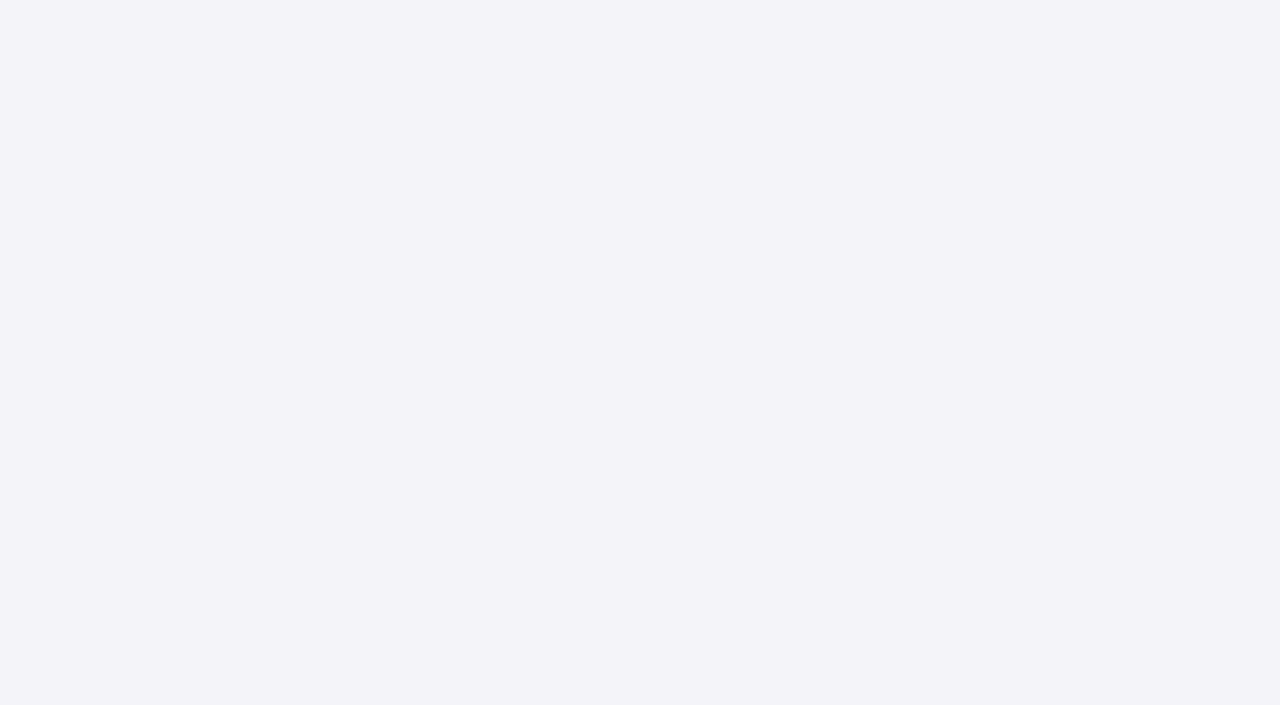
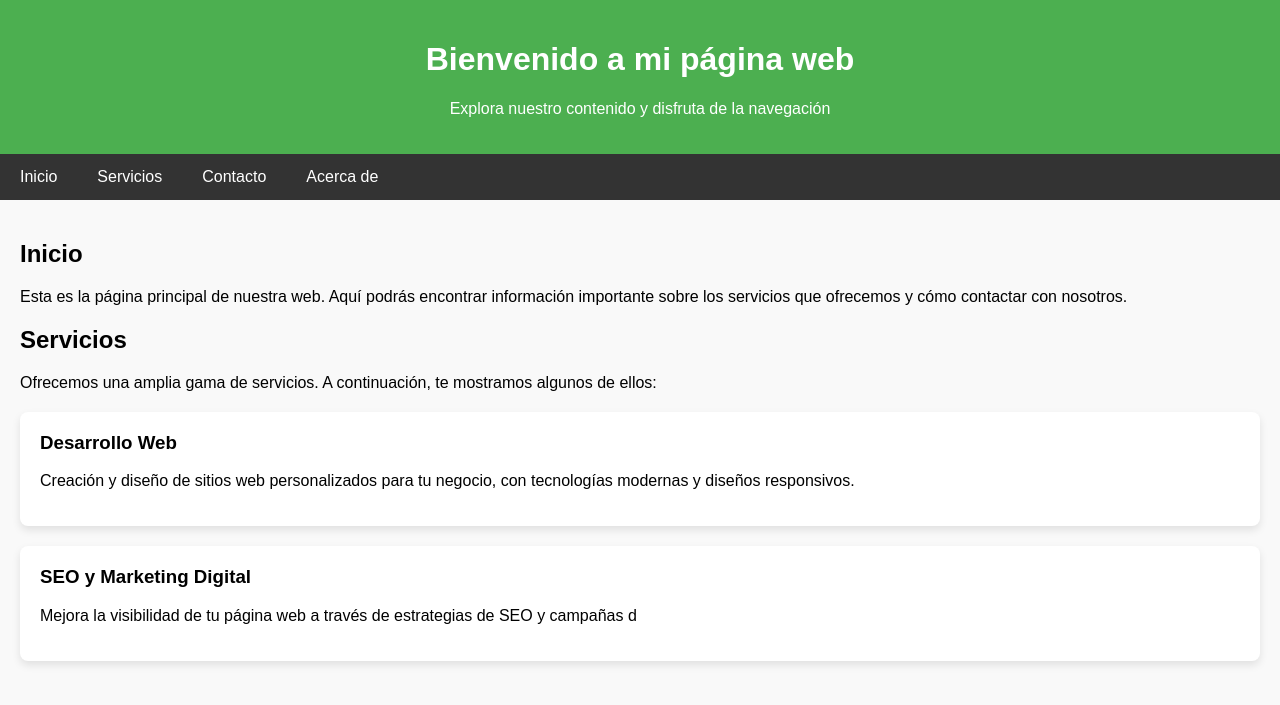
Before and after one commit to kevinval2/kevinval, a plain HTML site: page index.html in a window 1280 px wide. Drawn offline with Linux system fonts and the light colour scheme.

Commit message:
Update index.html

```diff
--- a/index.html
+++ b/index.html
@@ -4,10 +4,96 @@
     <meta charset="UTF-8">
     <meta name="viewport" content="width=device-width, initial-scale=1.0">
     <meta http-equiv="X-UA-Compatible" content="ie=edge">
-    <title>Página Web Básica</title>
-    <!-- Estilos opcionales -->
+    <title>Mi Página Web</title>
+    <!-- Estilos internos -->
     <style>
         body {
             font-family: Arial, sans-serif;
-            background-color: #f4f4f9;
             margin: 0;
+            padding: 0;
+            background-color: #f9f9f9;
+        }
+        header {
+            background-color: #4CAF50;
+            color: white;
+            text-align: center;
+            padding: 20px 0;
+        }
+        nav {
+            background-color: #333;
+            overflow: hidden;
+        }
+        nav a {
+            color: white;
+            padding: 14px 20px;
+            text-decoration: none;
+            float: left;
+        }
+        nav a:hover {
+            background-color: #ddd;
+            color: black;
+        }
+        .container {
+            padding: 20px;
+        }
+        section {
+            margin-bottom: 20px;
+        }
+        footer {
+            background-color: #333;
+            color: white;
+            text-align: center;
+            padding: 10px 0;
+            position: relative;
+            bottom: 0;
+            width: 100%;
+        }
+        .card {
+            background-color: #fff;
+            border-radius: 8px;
+            box-shadow: 0 4px 8px rgba(0, 0, 0, 0.1);
+            padding: 20px;
+            margin-top: 20px;
+        }
+        .card h3 {
+            margin-top: 0;
+        }
+    </style>
+</head>
+<body>
+
+    <!-- Cabecera de la página -->
+    <header>
+        <h1>Bienvenido a mi página web</h1>
+        <p>Explora nuestro contenido y disfruta de la navegación</p>
+    </header>
+
+    <!-- Barra de navegación -->
+    <nav>
+        <a href="#inicio">Inicio</a>
+        <a href="#servicios">Servicios</a>
+        <a href="#contacto">Contacto</a>
+        <a href="#about">Acerca de</a>
+    </nav>
+
+    <!-- Contenido principal -->
+    <div class="container">
+        <!-- Sección de inicio -->
+        <section id="inicio">
+            <h2>Inicio</h2>
+            <p>Esta es la página principal de nuestra web. Aquí podrás encontrar información importante sobre los servicios que ofrecemos y cómo contactar con nosotros.</p>
+        </section>
+
+        <!-- Sección de servicios -->
+        <section id="servicios">
+            <h2>Servicios</h2>
+            <p>Ofrecemos una amplia gama de servicios. A continuación, te mostramos algunos de ellos:</p>
+
+            <div class="card">
+                <h3>Desarrollo Web</h3>
+                <p>Creación y diseño de sitios web personalizados para tu negocio, con tecnologías modernas y diseños responsivos.</p>
+            </div>
+
+            <div class="card">
+                <h3>SEO y Marketing Digital</h3>
+                <p>Mejora la visibilidad de tu página web a través de estrategias de SEO y campañas d
```
